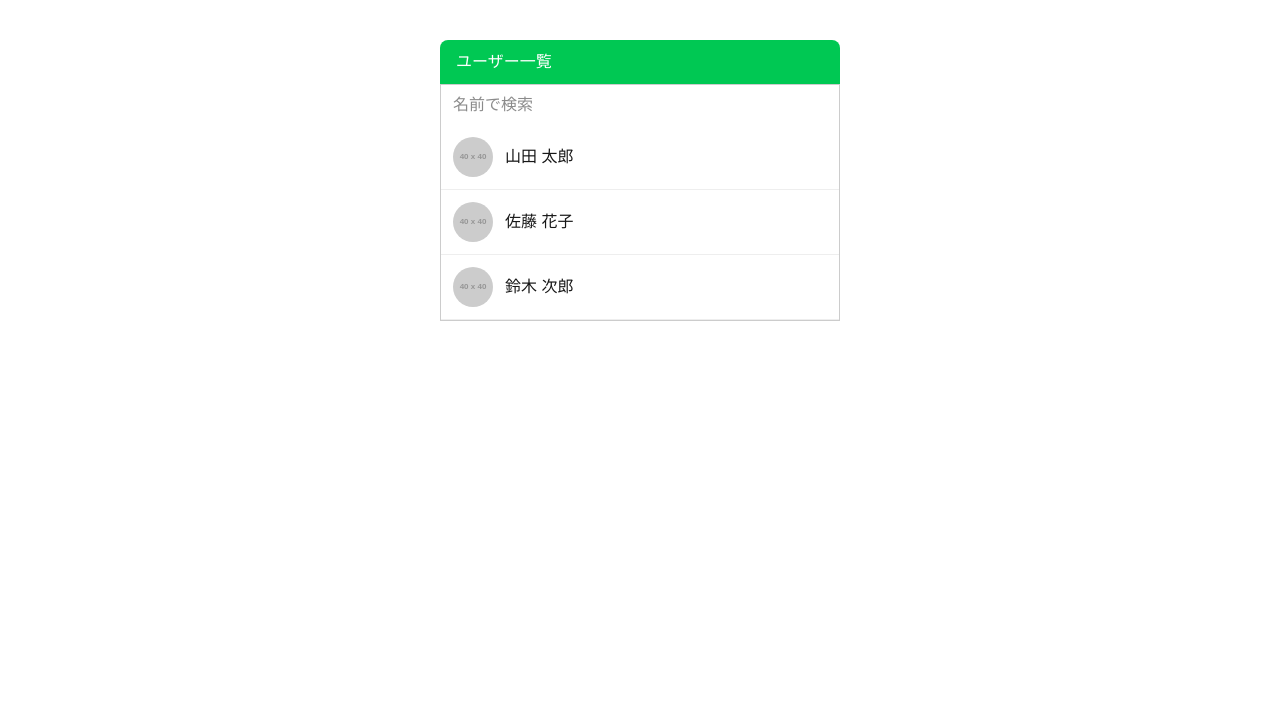
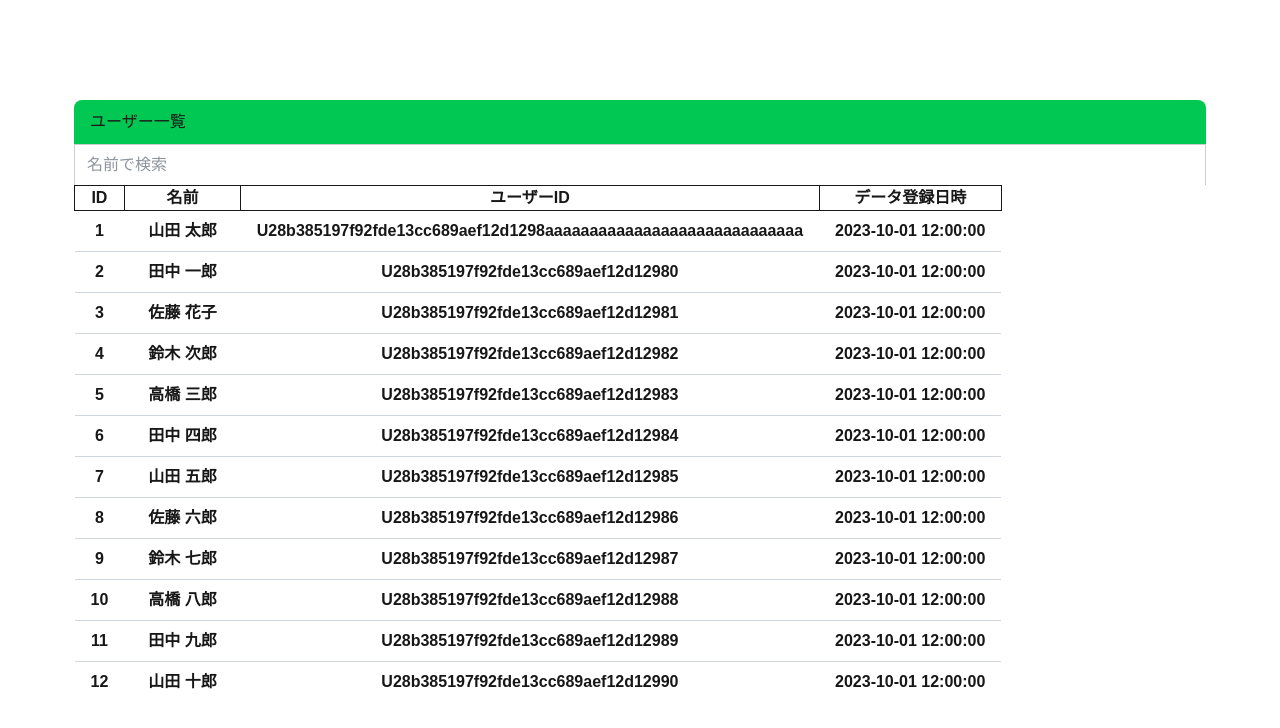
Before and after one commit to t-takumi009/line-messageapi, a Next.js app: page /userlist in a window 1280 px wide. Shown: the top 728 px of the page. Built offline with nearby package versions, Linux system fonts and the light colour scheme.

Commit message:
一覧画面作成修正あり

```diff
--- /dev/null
+++ b/src/app/userlist/page.module.css
@@ -0,0 +1,11 @@
+/* globals.css など */
+@import 'tailwindcss/base';
+@import 'tailwindcss/components';
+@import 'tailwindcss/utilities';
+
+@layer components {
+  .table-th {
+    /* top-0 top-[40px]*/
+    @apply sticky px-4 py-2;
+  }
+}
--- a/src/app/userlist/page.tsx
+++ b/src/app/userlist/page.tsx
@@ -1,11 +1,31 @@
 'use client'; // Next.js appディレクトリなら必要
 import { SearchUser } from '../search/page';
 import { useState } from 'react';
+import styles from '../userlist/page.module.css';
 
+//prettier-ignore
 const mockUsers = [
-  { id: 1, name: '山田 太郎', avatar: 'https://via.placeholder.com/40' },
-  { id: 2, name: '佐藤 花子', avatar: 'https://via.placeholder.com/40' },
-  { id: 3, name: '鈴木 次郎', avatar: 'https://via.placeholder.com/40' },
+  { id: 1, name: '山田 太郎', userid: 'U28b385197f92fde13cc689aef12d1298aaaaaaaaaaaaaaaaaaaaaaaaaaaaa' ,created_at: '2023-10-01 12:00:00'},
+  { id: 2, name: '田中 一郎', userid: 'U28b385197f92fde13cc689aef12d12980' ,created_at: '2023-10-01 12:00:00'},
+  { id: 3, name: '佐藤 花子', userid: 'U28b385197f92fde13cc689aef12d12981' ,created_at: '2023-10-01 12:00:00'},
+  { id: 4, name: '鈴木 次郎', userid: 'U28b385197f92fde13cc689aef12d12982' ,created_at: '2023-10-01 12:00:00'},
+  { id: 5, name: '高橋 三郎', userid: 'U28b385197f92fde13cc689aef12d12983' ,created_at: '2023-10-01 12:00:00'},
+  { id: 6, name: '田中 四郎', userid: 'U28b385197f92fde13cc689aef12d12984' ,created_at: '2023-10-01 12:00:00'},
+  { id: 7, name: '山田 五郎', userid: 'U28b385197f92fde13cc689aef12d12985' ,created_at: '2023-10-01 12:00:00'},
+  { id: 8, name: '佐藤 六郎', userid: 'U28b385197f92fde13cc689aef12d12986' ,created_at: '2023-10-01 12:00:00'},
+  { id: 9, name: '鈴木 七郎', userid: 'U28b385197f92fde13cc689aef12d12987' ,created_at: '2023-10-01 12:00:00'},
+  { id: 10, name: '高橋 八郎', userid: 'U28b385197f92fde13cc689aef12d12988' ,created_at: '2023-10-01 12:00:00'},
+  { id: 11, name: '田中 九郎', userid: 'U28b385197f92fde13cc689aef12d12989' ,created_at: '2023-10-01 12:00:00'},
+  { id: 12, name: '山田 十郎', userid: 'U28b385197f92fde13cc689aef12d12990' ,created_at: '2023-10-01 12:00:00'},
+  { id: 13, name: '佐藤 十一郎', userid: 'U28b385197f92fde13cc689aef12d12991' ,created_at: '2023-10-01 12:00:00'},
+  { id: 14, name: '鈴木 十二郎', userid: 'U28b385197f92fde13cc689aef12d12992' ,created_at: '2023-10-01 12:00:00'},
+  { id: 15, name: '高橋 十三郎', userid: 'U28b385197f92fde13cc689aef12d12993' ,created_at: '2023-10-01 12:00:00'},
+  { id: 16, name: '田中 十四郎', userid: 'U28b385197f92fde13cc689aef12d12994' ,created_at: '2023-10-01 12:00:00'},
+  { id: 17, name: '山田 十五郎', userid: 'U28b385197f92fde13cc689aef12d12995' ,created_at: '2023-10-01 12:00:00'},
+  { id: 18, name: '佐藤 十六郎', userid: 'U28b385197f92fde13cc689aef12d12996' ,created_at: '2023-10-01 12:00:00'},
+  { id: 19, name: '鈴木 十七郎', userid: 'U28b385197f92fde13cc689aef12d12997' ,created_at: '2023-10-01 12:00:00'},
+  { id: 20, name: '高橋 十八郎', userid: 'U28b385197f92fde13cc689aef12d12998' ,created_at: '2023-10-01 12:00:00'},
+
 ];
 
 export default function UserList() {
@@ -15,54 +35,53 @@ export default function UserList() {
     ? mockUsers.filter((user) => user.name.includes(keyword))
     : mockUsers;
   return (
-    <div style={{ maxWidth: 400, margin: '40px auto', fontFamily: 'sans-serif' }}>
+    <div className=" ml-[50px] mr-[50px] whitespace-nowrap overflow-auto h-[600px]  mt-[100px] top-0  hidden-scrollbar">
+      <div className="max-w-7xl mx-auto px-6">
         <h2
           style={{
             backgroundColor: '#00c853',
-          color: 'white',
             padding: '10px 16px',
             borderTopLeftRadius: '8px',
             borderTopRightRadius: '8px',
           }}
+          className=" sticky top-0  z-30 color-white"
         >
           ユーザー一覧
         </h2>
+        <div className=" sticky bg-white  top-[40px] z-20  text-gray-800 dark:text-gray-800">
           {/* 検索入力を渡す */}
           <SearchUser keyword={keyword} setKeyword={setKeyword} />
-      <ul
-        style={{
-          listStyle: 'none',
-          margin: 0,
-          padding: 0,
-          border: '1px solid #ccc',
-          borderTop: 'none',
-        }}
-      >
-        {filterdUsers.map((user) => (
-          <li
-            key={user.id}
-            data-name={user.name}
-            style={{
-              display: 'flex',
-              alignItems: 'center',
-              padding: '12px',
-              borderBottom: '1px solid #eee',
-            }}
-          >
-            <img
-              src={user.avatar}
-              alt={user.name}
-              style={{
-                width: 40,
-                height: 40,
-                borderRadius: '50%',
-                marginRight: 12,
-              }}
-            />
-            <span>{user.name}</span>
-          </li>
-        ))}
-      </ul>
+        </div>
+        <table className="border-collapse text-grey-300 dark:text-black">
+          <thead>
+            <tr>
+              <th className="sticky border bg-white hover:bg-gray-200 top-[80px] z-10 table-th">
+                ID
+              </th>
+              <th className="sticky border bg-white hover:bg-gray-200 top-[80px] z-10 table-th">
+                名前
+              </th>
+              <th className="sticky border bg-white hover:bg-gray-200 top-[80px] z-10 table-th">
+                ユーザーID
+              </th>
+              <th className="sticky border bg-white hover:bg-gray-200 top-[80px] z-10 table-th">
+                データ登録日時
+              </th>
+            </tr>
+          </thead>
+          <tbody className=" bg-white ">
+            {filterdUsers.map((user) =>
+              //prettier-ignore
+              <tr key={user.id} data-name={user.name} className="border-b-1 border-gray-300 hover:bg-gray-200 ">
+            <th className=" px-4 py-2">{user.id}</th>
+            <th className=" px-4 py-2">{user.name}</th>
+            <th className=" px-4 py-2 overflow-x-scroll  hidden-scrollbar">{user.userid}</th>
+            <th className=" px-4 py-2">{user.created_at}</th>
+          </tr>
+            )}
+          </tbody>
+        </table>
+      </div>
     </div>
   );
 }
```
Lines whose indentation alone changed are shown as unchanged.
